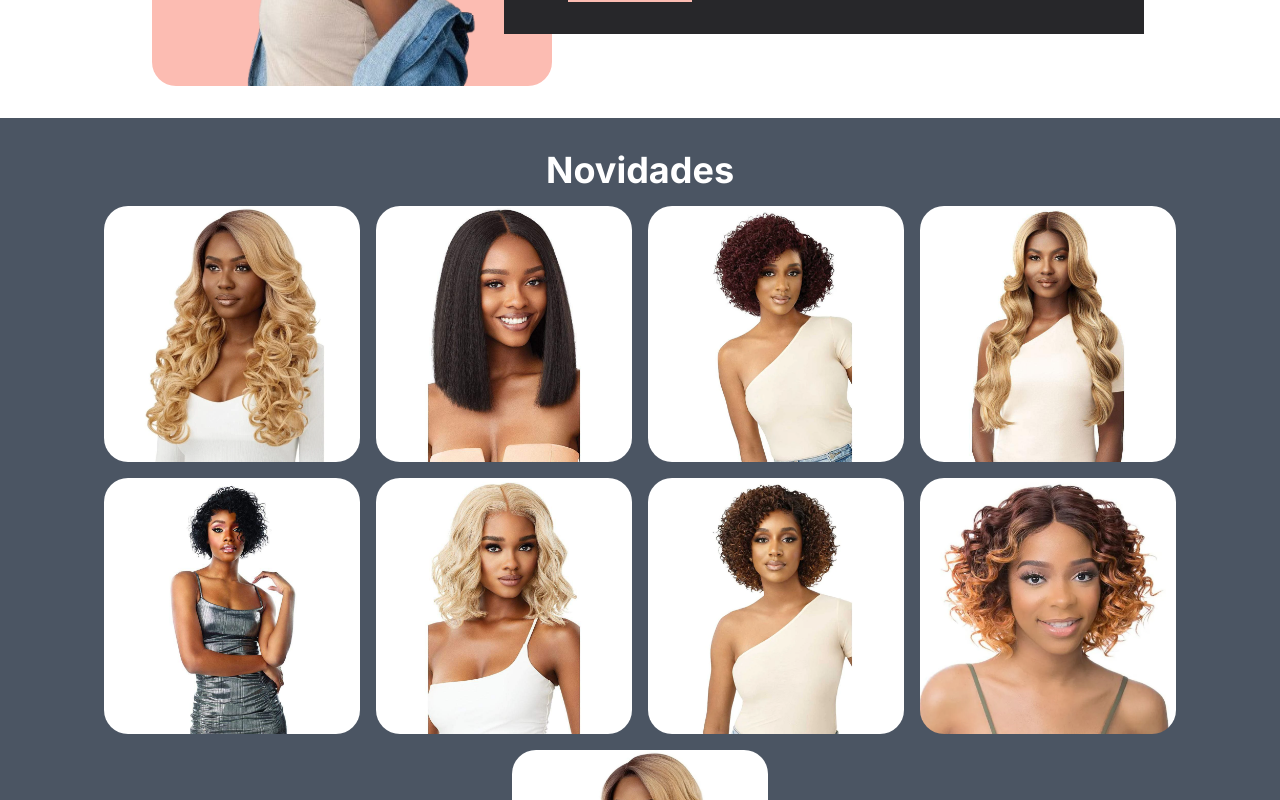
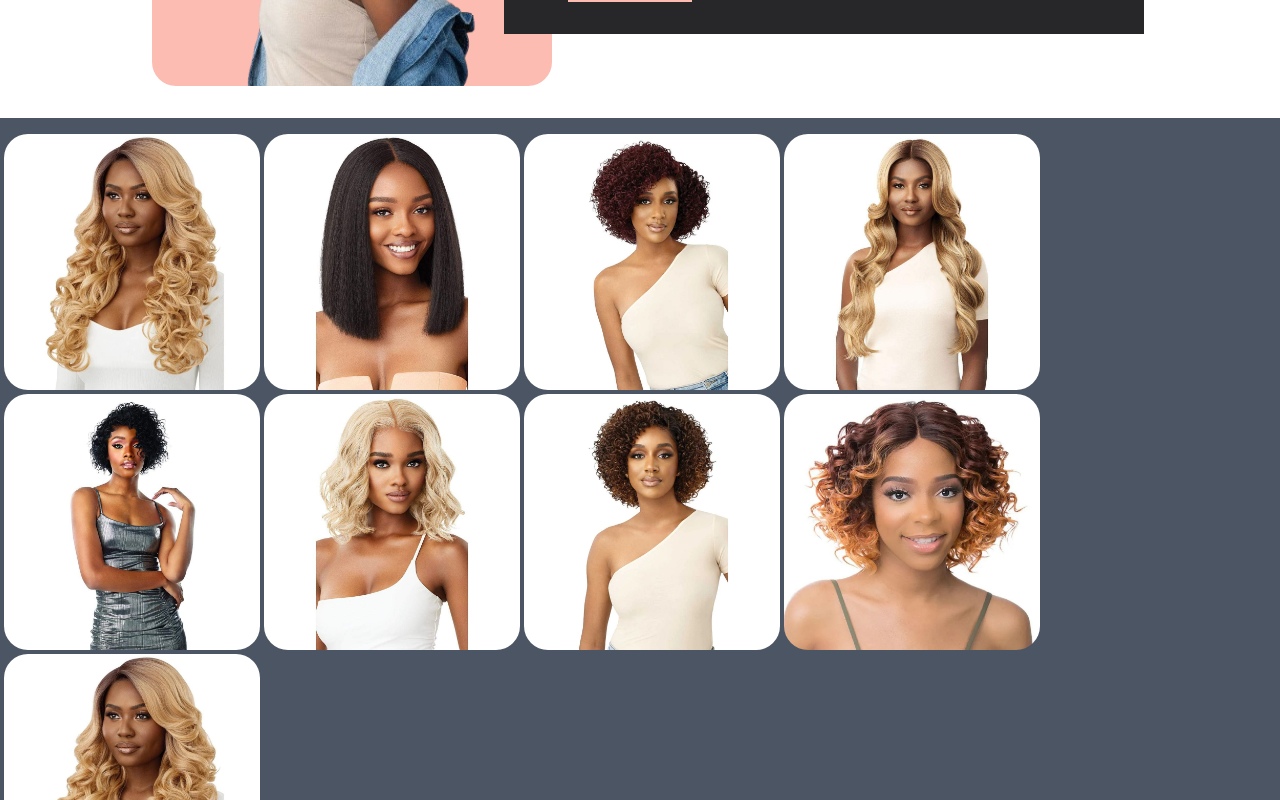
Before and after one commit to teosoares10/hair-salon, a Next.js app: page / in a window 1280 px wide. Shown: the part 1040-1840 px from the top of the page. Built offline with nearby package versions, Linux system fonts and the light colour scheme.

Commit message:
refactor(product-list): remove typography component from section wrapper and justify, align items, color align text from ul element

```diff
--- a/src/components/product-list.tsx
+++ b/src/components/product-list.tsx
@@ -43,13 +43,7 @@ const data = [
 export const ProductList = () => {
     return (
         <section className="mt-8 py-4 bg-gray-600">
-            <Typography
-                as="h2"
-                className={`capitalize text-4xl text-center text-white my-4 font-bold`}
-            >
-                novidades
-            </Typography>
-            <ul className="mx-4 lg:mx-auto lg:w-[80rem] flex flex-wrap gap-4 justify-center items-center text-white text-center">
+            <ul className="mx-4 lg:mx-1 lg:w-[80rem] flex flex-wrap gap-1 items-center">
                 {data.map((wig, i) => (
                     <ProductItem
                         key={i}
```
